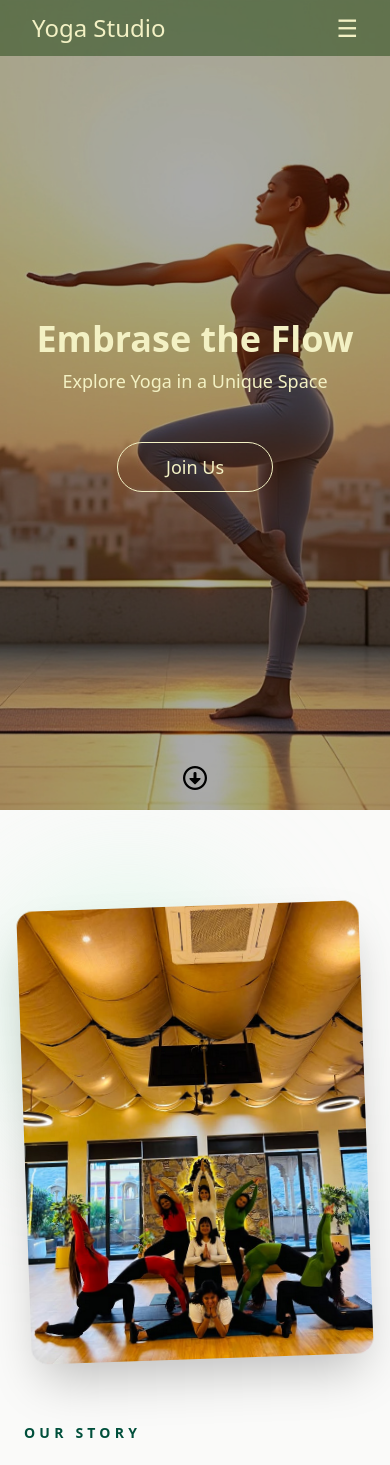
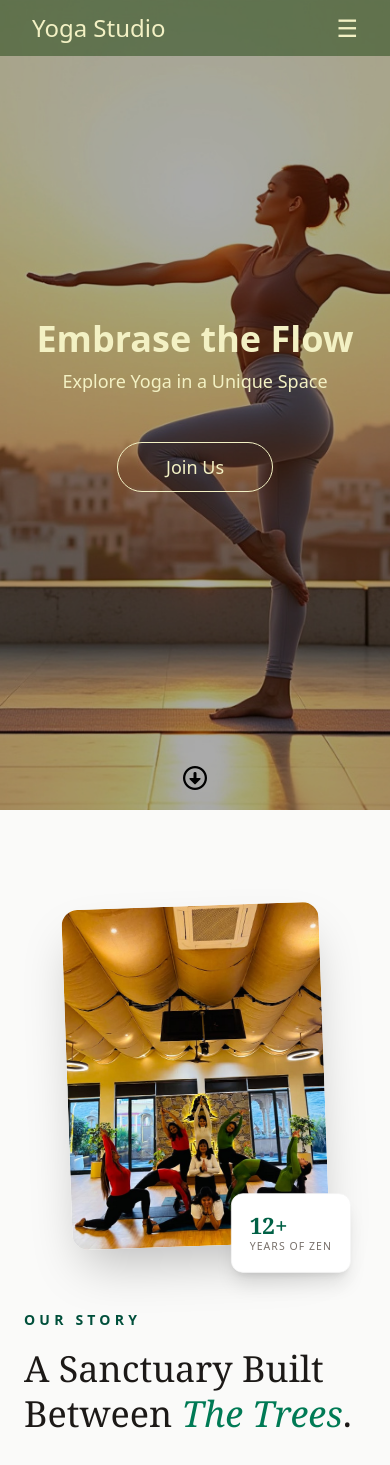
Before and after one commit to DeveloperDinesh24/yoga-studio-website, a React (Vite) app: page / in a window 390 px wide. Shown: the top 1465 px of the page. Built offline with nearby package versions, Linux system fonts and the light colour scheme.

Commit message:
fix: add media breakpoints for about section

```diff
--- a/src/components/AboutSection.tsx
+++ b/src/components/AboutSection.tsx
@@ -6,15 +6,14 @@ export default function About() {
     >
       <div className='max-w-6xl mx-auto'>
         <div className='flex flex-col lg:flex-row items-center gap-16'>
-          <div className='w-full lg:w-1/2 relative'>
-            <div className='absolute -top-6 -left-6 w-64 h-64 bg-emerald-100 rounded-full mix-blend-multiply filter blur-3xl opacity-70 animate-pulse'></div>
+          <div className='max-[640px]:w-3/4 w-1/2 relative'>
 
             <div className='relative rounded-2xl overflow-hidden shadow-2xl transform -rotate-2 hover:rotate-0 transition-transform duration-500'>
-              <div className='bg-stone-300 aspect-[4/5] flex items-center justify-center text-stone-500 italic'>
+              <div className='bg-stone-300 aspect-4/5 flex items-center justify-center text-stone-500 italic'>
                 <img src='../src/assets/about-us.png' alt='About Us' />
               </div>
             </div>
-            <div className='absolute -bottom-10 -right-6 bg-white p-6 rounded-2xl shadow-xl hidden md:block border border-stone-100'>
+            <div className=' max-[840px]:scale-75 absolute -bottom-10 max-[840px]:-right-12 -right-6 bg-white p-6 rounded-2xl shadow-xl border border-stone-100'>
               <p className='text-emerald-800 font-serif text-3xl font-bold'>
                 12+
               </p>
```
